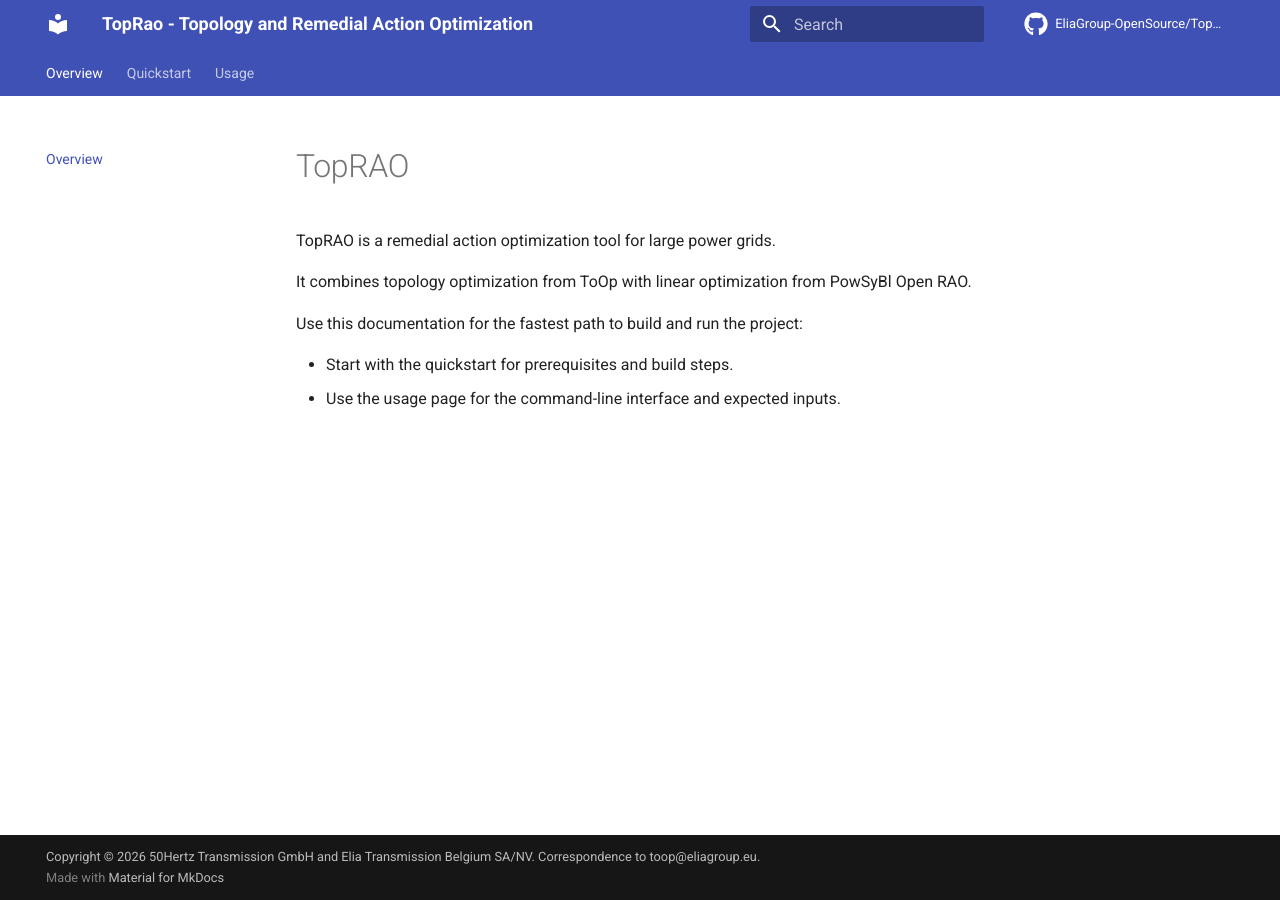
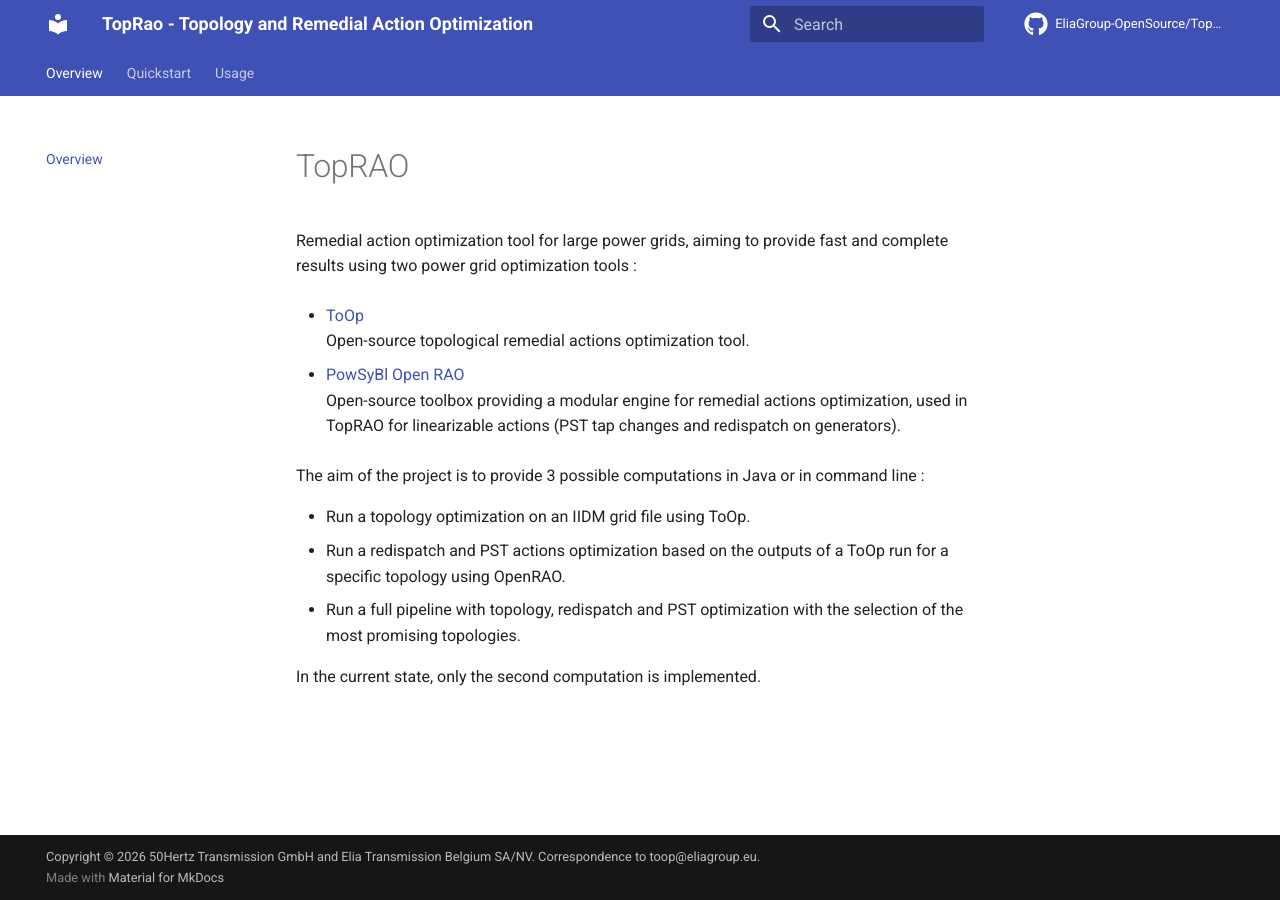
Before and after one commit to eliagroup/TopRAO, an MkDocs documentation site: the page built from docs/index.md, in a window 1280 px wide. Built offline with MkDocs 1.6.1 and Material for MkDocs 9.7.7, drawn with Linux system fonts in a browser that asks for light colours; comment, search, counter and statistics services are not loaded.

Commit message:
update doc
Signed-off-by: vmouradian <valentin.mouradian@artelys.com>

```diff
--- a/docs/index.md
+++ b/docs/index.md
@@ -1,10 +1,17 @@
 # TopRAO
 
-TopRAO is a remedial action optimization tool for large power grids.
+Remedial action optimization tool for large power grids, aiming to provide fast and complete results using two power grid optimization tools :
 
-It combines topology optimization from ToOp with linear optimization from PowSyBl Open RAO.
+- [ToOp](https://github.com/eliagroup/toop)
+  Open-source topological remedial actions optimization tool.
 
-Use this documentation for the fastest path to build and run the project:
+- [PowSyBl Open RAO](https://github.com/powsybl/powsybl-open-rao)
+  Open-source toolbox providing a modular engine for remedial actions optimization, used in TopRAO for linearizable actions (PST tap changes and redispatch on generators).
 
-- Start with the quickstart for prerequisites and build steps.
-- Use the usage page for the command-line interface and expected inputs.
+The aim of the project is to provide 3 possible computations in Java or in command line :
+
+- Run a topology optimization on an IIDM grid file using ToOp.
+- Run a redispatch and PST actions optimization based on the outputs of a ToOp run for a specific topology using OpenRAO.
+- Run a full pipeline with topology, redispatch and PST optimization with the selection of the most promising topologies.
+
+In the current state, only the second computation is implemented.
```
Also changed, not shown: docs/usage.md (+1 -1 lines).
